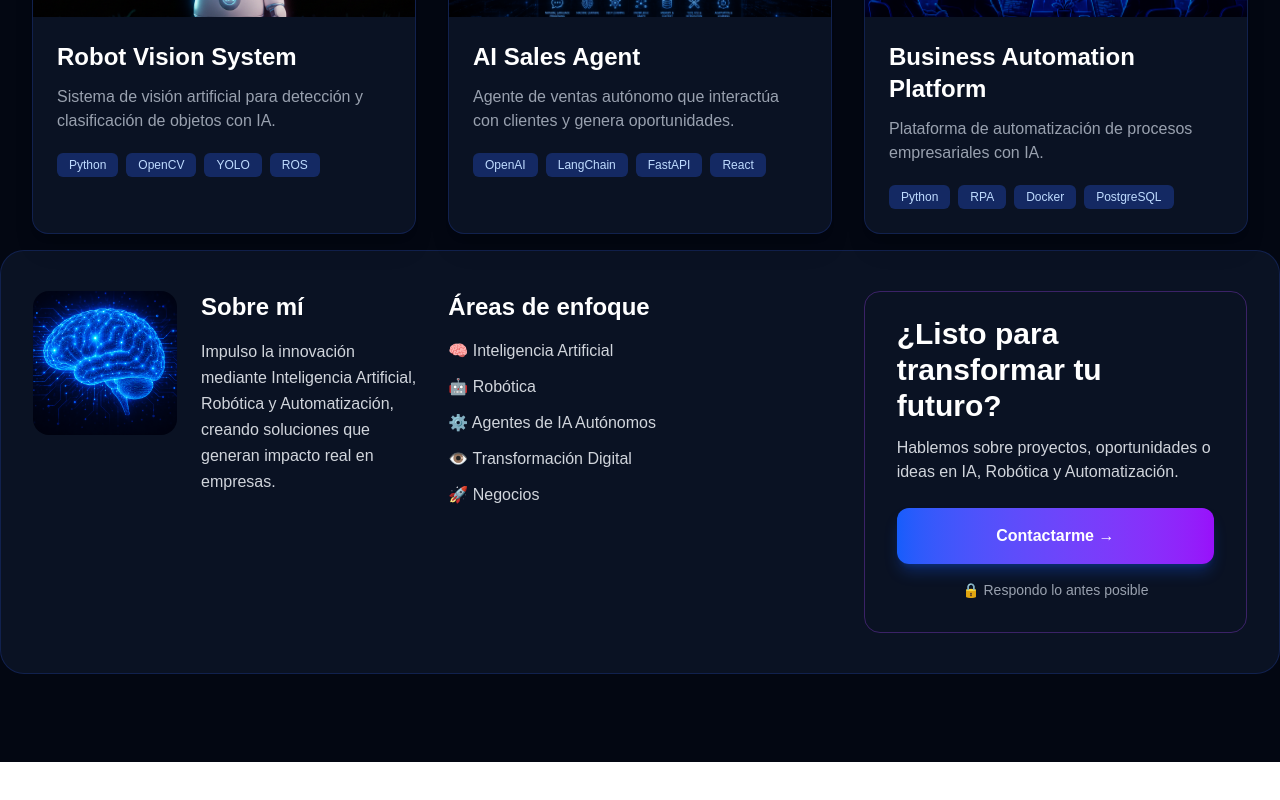
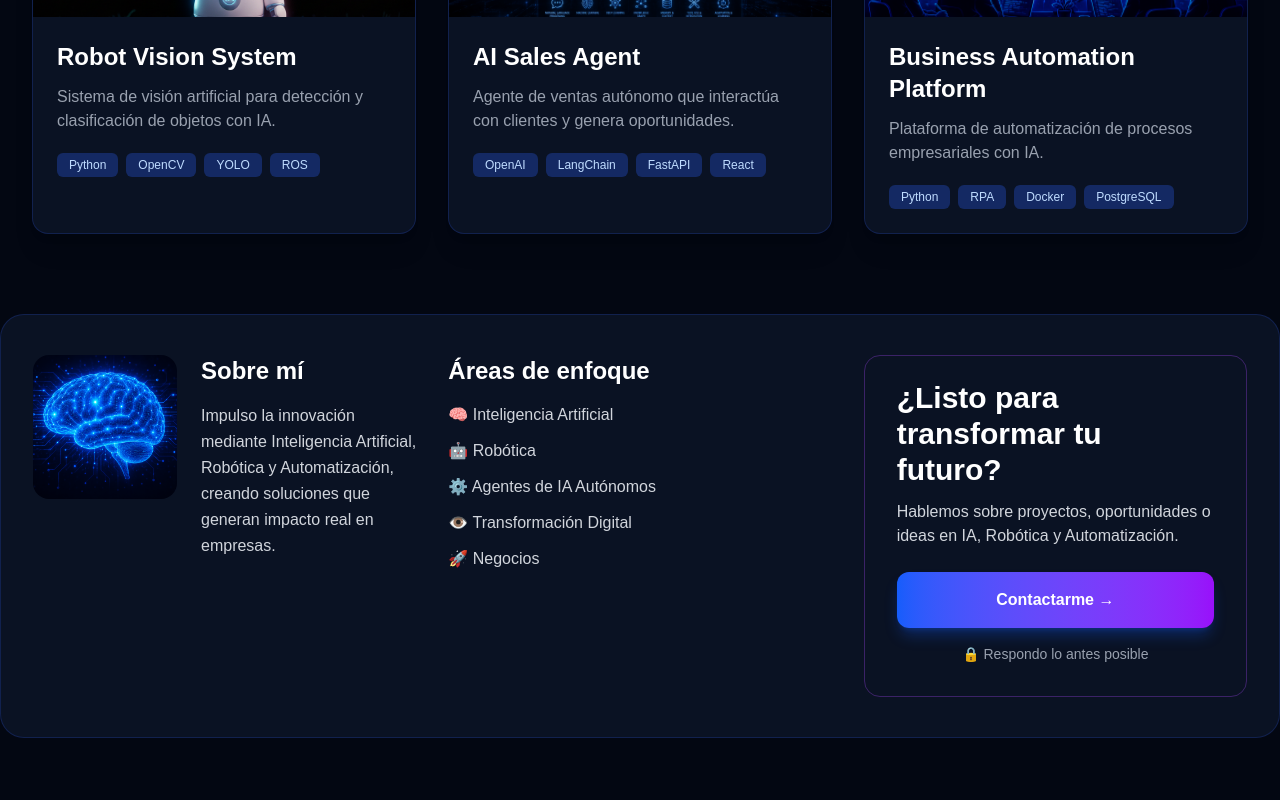
Before and after one commit to davidosoriolaboriano-star/davidosorio-portfolio, a Next.js app: page / in a window 1280 px wide. Shown: the part 980-1780 px from the top of the page. Before the commit the page ends 1742 px from the top, so only its background shows below. Built offline with nearby package versions, Linux system fonts and the light colour scheme.

Commit message:
Update page.tsx

```diff
--- a/app/page.tsx
+++ b/app/page.tsx
@@ -124,7 +124,7 @@ export default function Home() {
 
       <section
         id="sobre-mi"
-        className="mx-auto mb-20 grid max-w-7xl gap-8 rounded-3xl border border-blue-900/40 bg-slate-900/70 px-8 py-10 md:grid-cols-3"
+        className="mx-auto mt-16 mb-20 grid max-w-7xl gap-8 rounded-3xl border border-blue-900/40 bg-slate-900/70 px-8 py-10 md:grid-cols-3"
       >
         <div className="flex gap-6">
           <img
```
